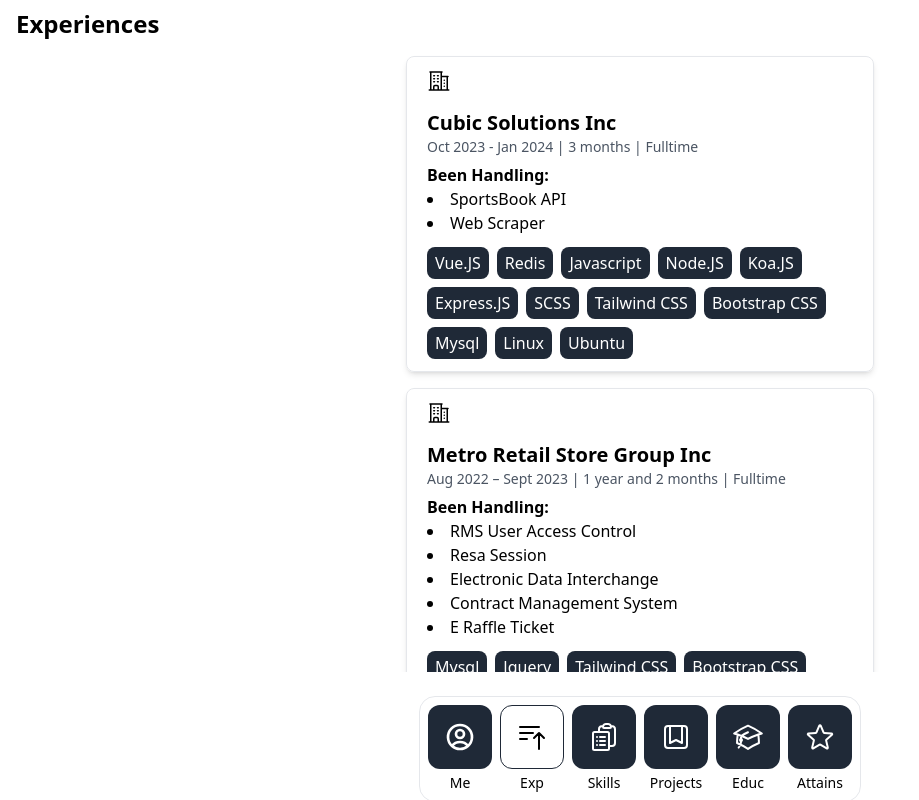
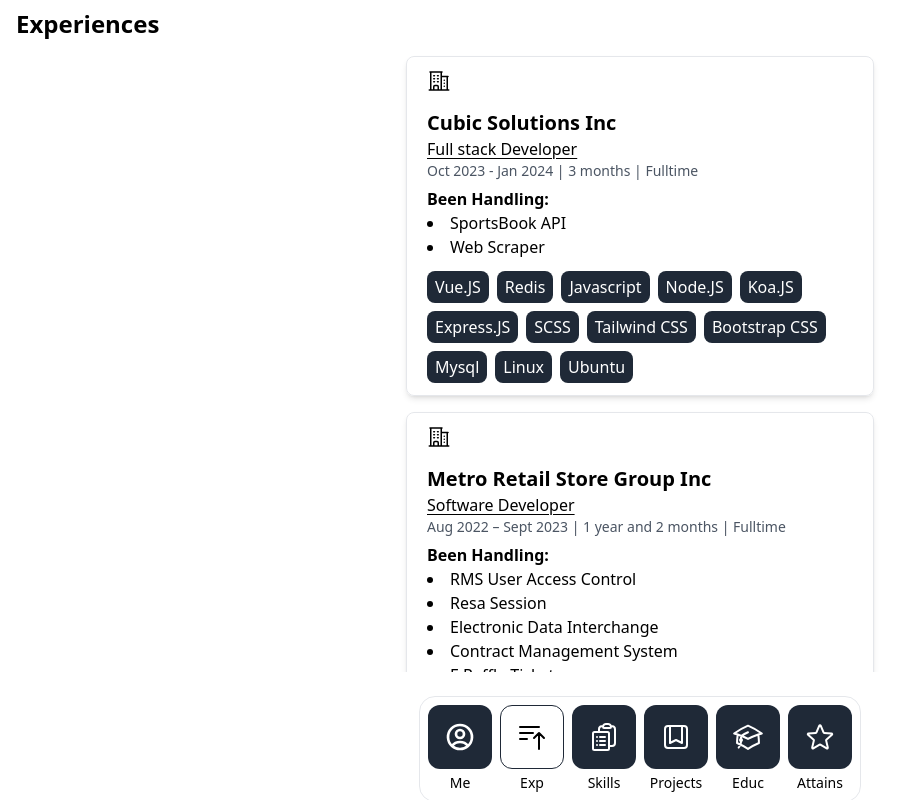
Before and after one commit to taler-hash/portfolio, a Vue app: page /experience in a window 1280 px wide. Shown: the whole page, without its empty margins (0-919 px from the left). Built offline with nearby package versions, Linux system fonts and the light colour scheme.

Commit message:
added role in experience

```diff
--- a/src/pages/Experience.vue
+++ b/src/pages/Experience.vue
@@ -18,6 +18,7 @@
           </div>
           <div class="pb-1.5">
             <p class="font-bold text-xl">{{ exp.company }}</p>
+            <p class="font-medium underline underline-offset-[2.5px]">{{ exp.role }}</p>
             <div class="text-sm font-medium text-gray-600">
               {{ exp.years }}
             </div>
@@ -47,6 +48,7 @@
       exps: [
         {
           company: 'Cubic Solutions Inc',
+          role: 'Full stack Developer',
           handlings: [
             {
               name: 'SportsBook API',
@@ -75,6 +77,7 @@
         },
         {
           company: 'Metro Retail Store Group Inc',
+          role: 'Software Developer',
           handlings: [
             {
               name: 'RMS User Access Control',
@@ -119,6 +122,7 @@
         },
         {
           company: 'Cold Link Asia Logistic',
+          role: 'IT Technician',
           years: 'Sep 2019 - Dec 2019 | 3 months | Intern',
           handlings: [
             {
```
